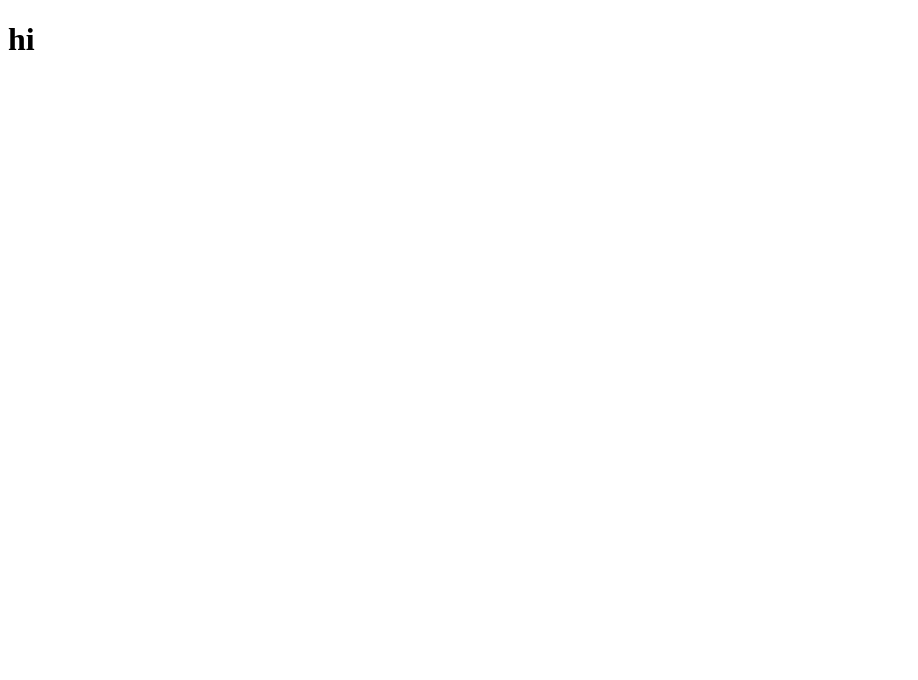
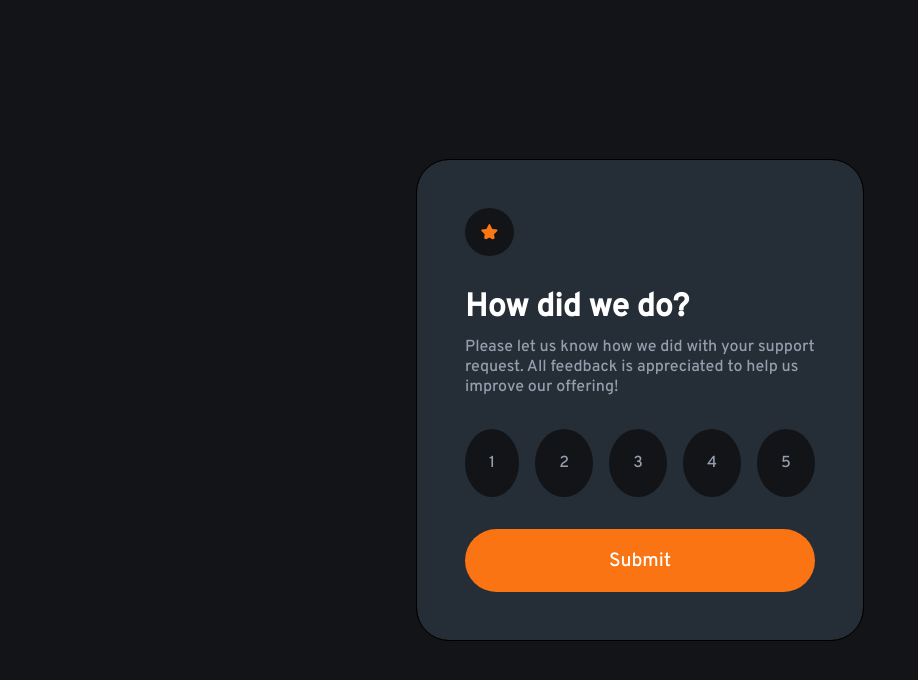
Before and after one commit to n3rub1/interactive-rating, a plain HTML site: page index.html in a window 1280 px wide. Shown: the whole page, without its empty margins (0-918 px from the left). Drawn offline with Linux system fonts and the light colour scheme.

Commit message:
added javascript and css for desktop

```diff
--- a/index.html
+++ b/index.html
@@ -1,12 +1,30 @@
 <!DOCTYPE html>
 <html lang="en">
-<head>
-    <meta charset="UTF-8">
-    <meta http-equiv="X-UA-Compatible" content="IE=edge">
-    <meta name="viewport" content="width=device-width, initial-scale=1.0">
+  <head>
+    <meta charset="UTF-8" />
+    <meta http-equiv="X-UA-Compatible" content="IE=edge" />
+    <meta name="viewport" content="width=device-width, initial-scale=1.0" />
     <title>Document</title>
-</head>
-<body>
-    <h1>hi</h1>
-</body>
+    <link rel="stylesheet" href="./styles.css" />
+    <script src="./logic.js"></script>
+  </head>
+  <body>
+    <div class="topDiv">
+        <div class="middleDiv">
+            <img class="image"src="./images/icon-star.svg" alt="star"></img>
+            <h1>How did we do?</h1>
+            <p>Please let us know how we did with your support request. All feedback is appreciated to help us improve our offering!</p>
+
+            <div class="ratingDiv">
+                <button id="1" type="button" onclick="selectFeedback(this.id)" class="ratingButton">1</button>
+                <button id="2" type="button" onclick="selectFeedback(this.id)"class="ratingButton">2</button>
+                <button id="3" type="button" onclick="selectFeedback(this.id)"class="ratingButton">3</button>
+                <button id="4" type="button" onclick="selectFeedback(this.id)"class="ratingButton">4</button>
+                <button id="5" type="button" onclick="selectFeedback(this.id)"class="ratingButton">5</button>
+            </div>
+
+        <button class="submitButton">Submit</button>
+        </div>
+    </div>
+  </body>
 </html>
--- /dev/null
+++ b/logic.js
@@ -0,0 +1,43 @@
+function selectFeedback(clickId) {
+    console.log(clickId)
+  switch (clickId) {
+    case "1": {
+      makeSelected(1, "hsl(25, 97%, 53%)", "white");
+      makeDeselected(1, "hsl(216, 12%, 8%)", "hsl(217, 12%, 63%)");
+    }break;
+    case "2": {
+      makeSelected(2, "hsl(25, 97%, 53%)", "white");
+      makeDeselected(2, "hsl(216, 12%, 8%)", "hsl(217, 12%, 63%)");
+    }break;
+    case "3": {
+      makeSelected(3, "hsl(25, 97%, 53%)", "white");
+      makeDeselected(3, "hsl(216, 12%, 8%)", "hsl(217, 12%, 63%)");
+    }break;
+    case "4": {
+      makeSelected(4, "hsl(25, 97%, 53%)", "white");
+      makeDeselected(4, "hsl(216, 12%, 8%)", "hsl(217, 12%, 63%)");
+    }break;
+    case "5": {
+      makeSelected(5, "hsl(25, 97%, 53%)", "white");
+      makeDeselected(5, "hsl(216, 12%, 8%)", "hsl(217, 12%, 63%)");
+    }break;
+  }
+}
+
+function makeSelected(id, backgroundColour, fontColour) {
+  document.getElementById(id).style.backgroundColor = backgroundColour;
+  document.getElementById(id).style.color = fontColour;
+}
+
+function makeDeselected(idToExclude, backgroundColour, fontColour) {
+
+    for(let i=1; i<=5; i++){
+        if(i  != idToExclude){
+            console.log(i)
+            document.getElementById(i).style.backgroundColor = backgroundColour;
+            document.getElementById(i).style.color = fontColour;
+        }
+
+
+}
+}
--- a/styles.css
+++ b/styles.css
@@ -0,0 +1,67 @@
+@import url("https://fonts.googleapis.com/css2?family=Overpass:wght@500&display=swap");
+
+* {
+  font-family: "Overpass", sans-serif;
+  margin: 0;
+}
+
+.topDiv {
+  width: 100vw;
+  height: 100vh;
+  outline: solid 1px black;
+  display: flex;
+  justify-content: center;
+  align-items: center;
+  background-color: hsl(216, 12%, 8%);
+}
+
+.middleDiv {
+  outline: solid 1px black;
+  /* width: 20%; */
+  /* height: 50%; */
+  background-color: hsl(213, 19%, 18%);
+  border-radius: 2em;
+  padding: 3em;
+}
+
+h1 {
+  color: white;
+  padding: 0.8em 0 0.3em 0;
+}
+
+p {
+  width: 350px;
+  color: hsl(217, 12%, 63%);
+  padding: 0 0 2em 0;
+}
+
+.image {
+  background-color: hsl(216, 12%, 8%);
+  padding: 1em;
+  border-radius: 50%;
+}
+
+.ratingDiv {
+  display: flex;
+  justify-content: space-between;
+  padding-bottom: 2em;
+}
+
+.ratingButton {
+  padding: 1.5em;
+  font-size: 1em;
+  border:none;
+  border-radius: 50%;
+  background-color: hsl(216, 12%, 8%);
+  color: hsl(217, 12%, 63%);
+}
+
+.submitButton{
+    width: 100%;
+    padding:1em;
+    border:none;
+    border-radius: 2em;
+    background-color: hsl(25, 97%, 53%);
+    color:white;
+    font-size: 1.2em;
+}
```
